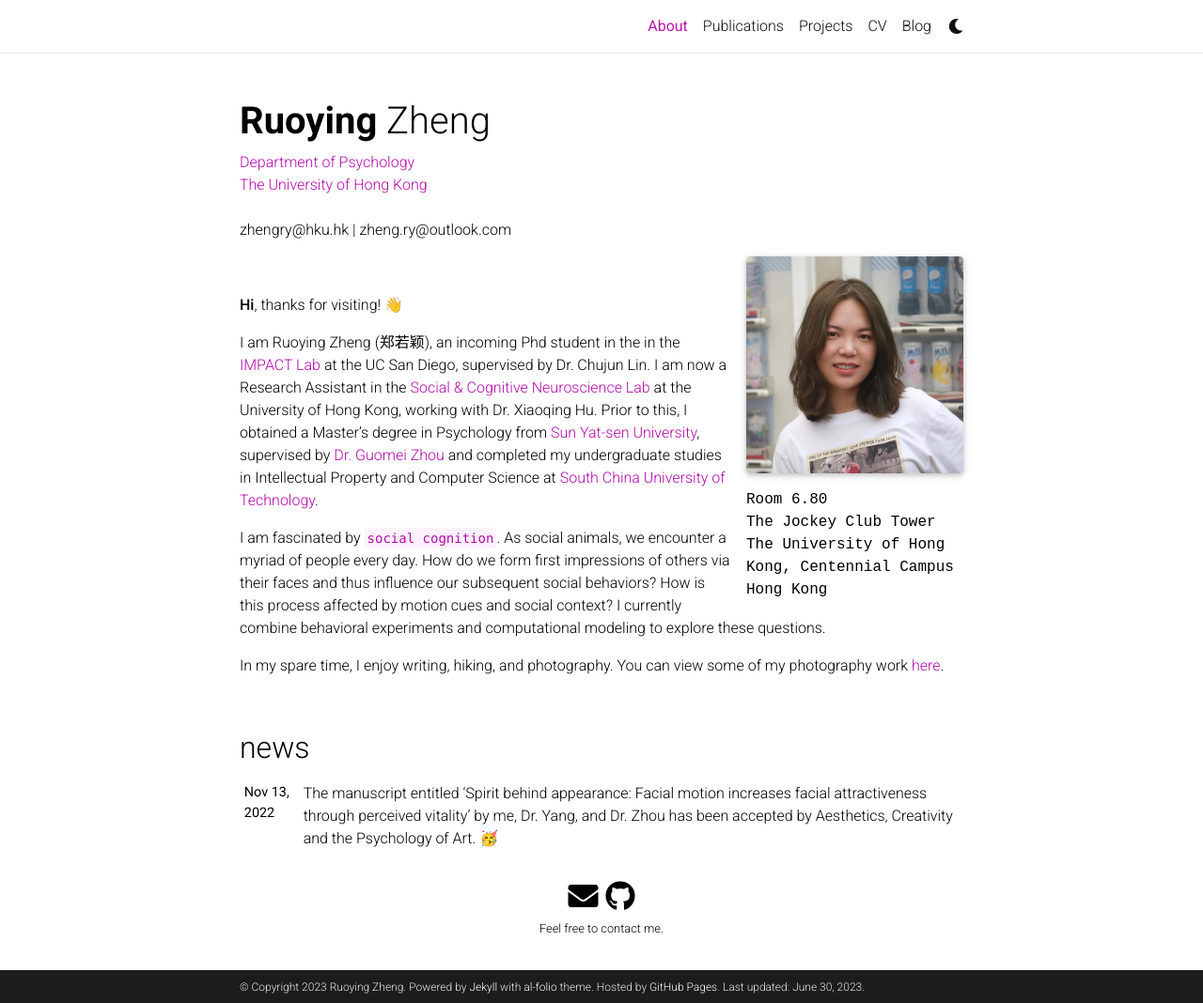
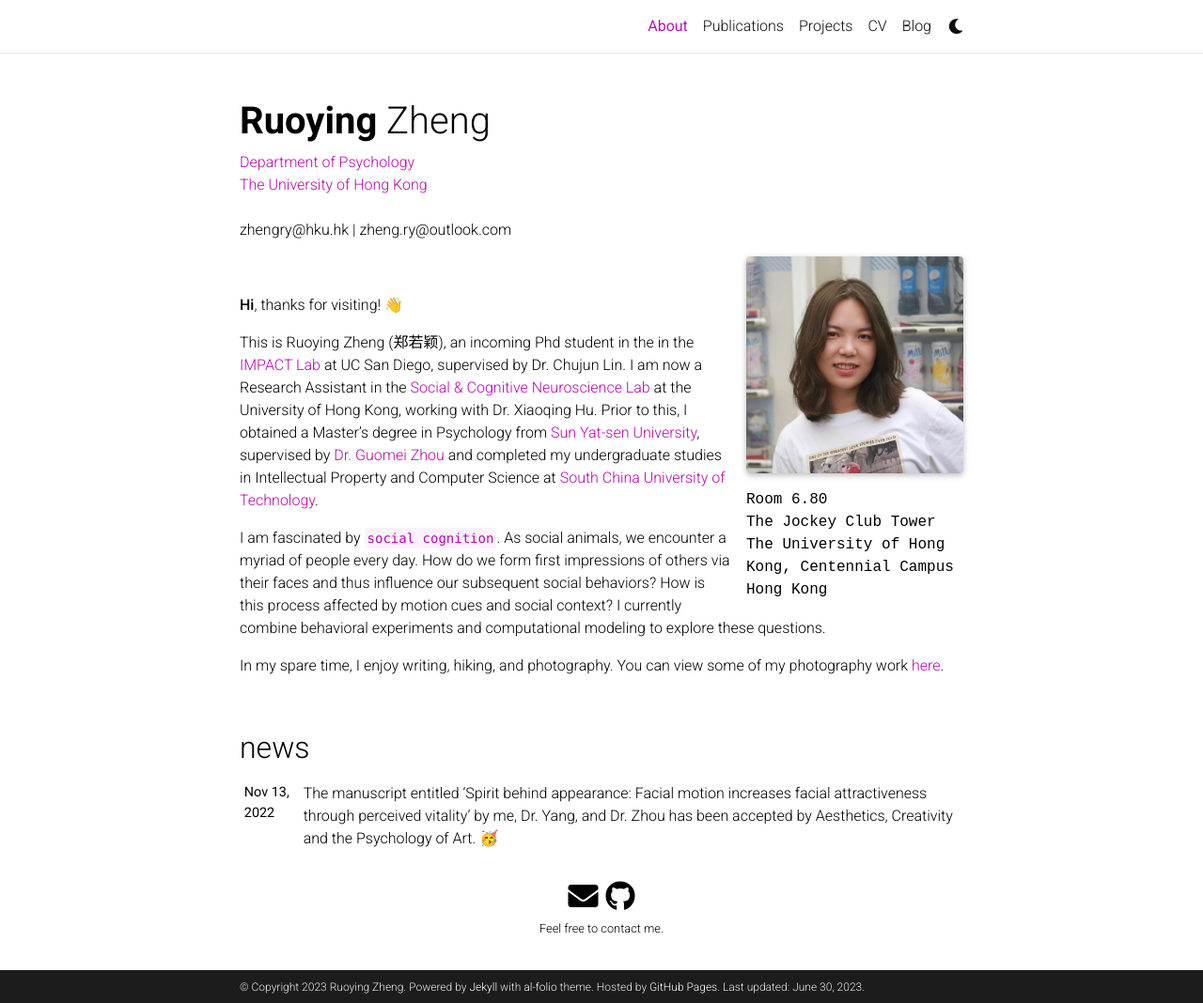
Before and after one commit to RuoyingZheng/RuoyingZheng.github.io, a Jekyll site: the page built from _pages/about.md, in a window 1280 px wide and 1068 px high. Shown: the whole window at 94% size. Built offline with Jekyll 4.4.1, drawn with Linux system fonts in a browser that asks for light colours; full-size pictures stand in for the smaller copies a plugin makes; comment, search, counter and statistics services are not loaded; a style sheet for code colours, icons or effects is not loaded.

Commit message:
Update about.md

```diff
--- a/_pages/about.md
+++ b/_pages/about.md
@@ -23,8 +23,7 @@
 
 <strong>Hi</strong>, thanks for visiting! 👋
 
-I am Ruoying Zheng (郑若颖), an incoming Phd student in the in the <a href="https://impactlab-ucsd.github.io/" target="_blank"> IMPACT Lab</a> at the
-UC San Diego, supervised by Dr. Chujun Lin. I am now a Research Assistant in the <a href="https://www.psychology.hku.hk/scnlab/home.html" target="_blank"> Social & Cognitive Neuroscience Lab</a> at the University of Hong Kong, working with Dr. Xiaoqing Hu. Prior to this, I obtained a Master's degree in Psychology from <a href="https://www.sysu.edu.cn/sysuen/" target="_blank">Sun Yat-sen University</a>, supervised by <a href="https://m.x-mol.com/groups/zhou_guomei" target="_blank">Dr. Guomei Zhou</a> and completed my undergraduate studies in Intellectual Property and Computer Science at <a href="https://www.scut.edu.cn/en/" target="_blank">South China University of Technology</a>.
+This is Ruoying Zheng (郑若颖), an incoming Phd student in the in the <a href="https://impactlab-ucsd.github.io/" target="_blank"> IMPACT Lab</a> at UC San Diego, supervised by Dr. Chujun Lin. I am now a Research Assistant in the <a href="https://www.psychology.hku.hk/scnlab/home.html" target="_blank"> Social & Cognitive Neuroscience Lab</a> at the University of Hong Kong, working with Dr. Xiaoqing Hu. Prior to this, I obtained a Master's degree in Psychology from <a href="https://www.sysu.edu.cn/sysuen/" target="_blank">Sun Yat-sen University</a>, supervised by <a href="https://m.x-mol.com/groups/zhou_guomei" target="_blank">Dr. Guomei Zhou</a> and completed my undergraduate studies in Intellectual Property and Computer Science at <a href="https://www.scut.edu.cn/en/" target="_blank">South China University of Technology</a>.
 
 I am fascinated by <code class="language-plaintext highlighter-rouge">social cognition</code>. As social animals, we encounter a myriad of people every day. How do we form first impressions of others via their faces and thus influence our subsequent social behaviors? How is this process affected by motion cues and social context? I currently combine behavioral experiments and computational modeling to explore these questions.
 
```
